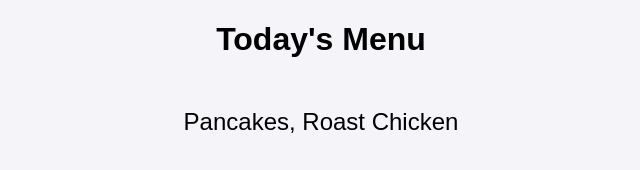
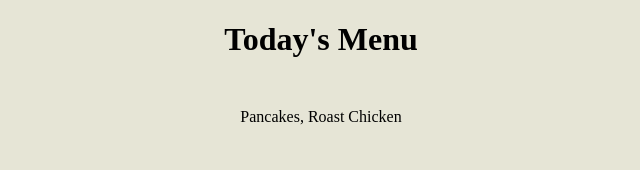
Before and after one commit to lidia-heart-k/daily-menu, a plain HTML site: page index.html in a window 1280 px wide. Shown: the whole page, without its empty margins (319-959 px from the left). Drawn offline with Linux system fonts and the light colour scheme.

Commit message:
Update index.html

```diff
--- a/index.html
+++ b/index.html
@@ -3,17 +3,17 @@
 <head>
   <meta charset="UTF-8">
   <meta name="viewport" content="width=device-width, initial-scale=1.0">
-  <title>Daily Menu</title>
+  <title>🍽️ Daily Menu 🍽️</title>
   <style>
     body {
-      font-family: Arial, sans-serif;
+      font-family: 'Courier Prime';
       text-align: center;
       margin: 0;
       padding: 0;
-      background-color: #f4f4f9;
+      background-color:rgba(165, 160, 106, 0.27);
     }
     #menu {
-      font-size: 24px;
+      font-size: 16px;
       margin-top: 50px;
     }
   </style>
@@ -23,13 +23,13 @@
   <div id="menu"></div>
   <script>
     const menu = {
-      Sunday: "Pancakes, Roast Chicken",
       Monday: "Oatmeal, Salad, Spaghetti",
       Tuesday: "Smoothie, Tacos, Grilled Fish",
       Wednesday: "Bagels, Soup, Steak",
       Thursday: "Cereal, Pizza, Stir-Fry",
       Friday: "Eggs, Burgers, Sushi",
-      Saturday: "French Toast, BBQ"
+      Saturday: "French Toast, BBQ",
+      Sunday: "Pancakes, Roast Chicken"
     };
     const today = new Date().toLocaleDateString('en-US', { weekday: 'long' });
     document.getElementById("menu").innerText = menu[today] || "Menu not available for today.";
```
